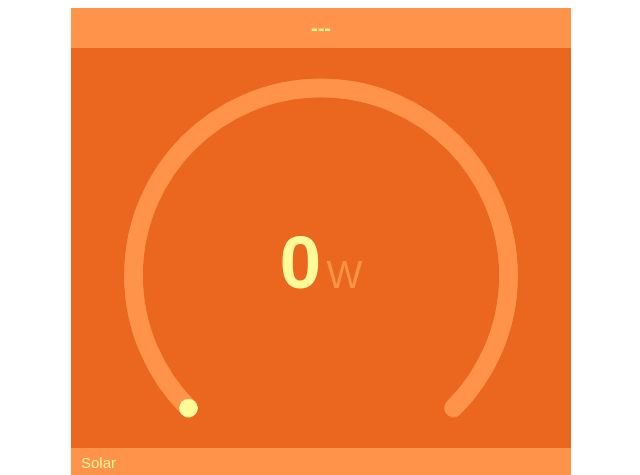
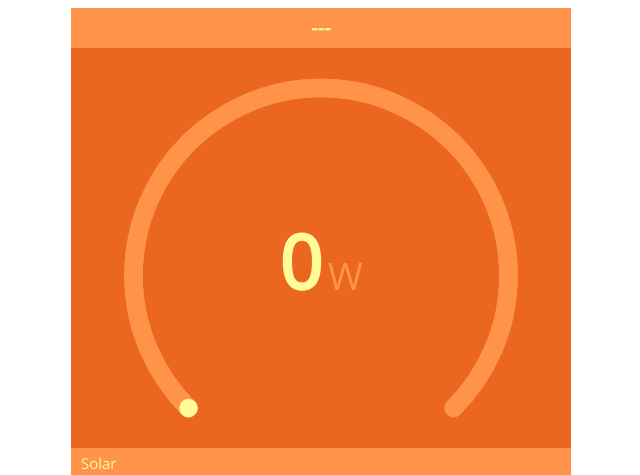
Before and after one commit to pmcg31/esp32_victron_test, a plain HTML site: page data/index.html in a window 1280 px wide. Shown: the top 475 px of the page, 319-959 px from the left. Drawn offline with nearby package versions, Linux system fonts and the light colour scheme.

Commit message:
Changed font

```diff
--- a/data/index.html
+++ b/data/index.html
@@ -1,6 +1,11 @@
 <html>
   <head>
     <title>esp32</title>
+
+    <link
+      href="https://fonts.googleapis.com/css?family=Open+Sans:300&display=swap"
+      rel="stylesheet"
+    />
 
     <script language="javascript" type="text/javascript">
       class DashMeter {
@@ -17,8 +22,11 @@
           this._arcLen = Math.PI * 2 * 0.75;
           this._lineWidth = this._canvas.width / 27;
           this._largeFontSize = Math.round(this._canvas.width * 0.15);
-          this._largeFont = "bold " + this._largeFontSize + "px Arial";
-          this._smallFont = Math.round(this._largeFontSize / 2) + "px Arial";
+          this._fontFamily = "Arial";
+          this._largeFont =
+            "bold " + this._largeFontSize + "px " + this._fontFamily;
+          this._smallFont =
+            Math.round(this._largeFontSize / 2) + "px " + this._fontFamily;
           this._radius = (this._canvas.width * 0.75) / 2;
           let sagitta = this._radius * (1 - Math.cos(Math.PI / 4));
           let arcHeight = this._radius * 2 - sagitta;
@@ -66,6 +74,21 @@
 
         set meterEmpty(color) {
           this._meterEmpty = color;
+        }
+
+        get fontFamily() {
+          return this._fontFamily;
+        }
+
+        set fontFamily(fontFamily) {
+          this._fontFamily = fontFamily;
+          this._largeFont =
+            "bold " + this._largeFontSize + "px '" + this._fontFamily + "'";
+          this._smallFont =
+            Math.round(this._largeFontSize / 2) +
+            "px '" +
+            this._fontFamily +
+            "'";
         }
 
         draw() {
@@ -191,8 +214,10 @@
         updateSizes() {
           this._lineWidth = this._canvas.width / 27;
           this._largeFontSize = Math.round(this._canvas.width * 0.15);
-          this._largeFont = "bold " + this._largeFontSize + "px Arial";
-          this._smallFont = Math.round(this._largeFontSize / 2) + "px Arial";
+          this._largeFont =
+            "bold " + this._largeFontSize + "px " + this._fontFamily;
+          this._smallFont =
+            Math.round(this._largeFontSize / 2) + "px " + this._fontFamily;
           this._radius = (this._canvas.width * 0.75) / 2;
           let sagitta = this._radius * (1 - Math.cos(Math.PI / 4));
           let arcHeight = this._radius * 2 - sagitta;
@@ -237,6 +262,7 @@
         meter.background = "#eb661e";
         meter.foreground = "#fffb99";
         meter.meterEmpty = "#ff934a";
+        meter.fontFamily = "Open Sans";
         meter.value = "0";
         meter.label = "W";
 
@@ -394,7 +420,7 @@
         margin: auto;
         background-color: #eb661e;
         color: #fffb99;
-        font-family: "Arial";
+        font-family: "Open Sans";
         font-size: 12px;
       }
       .main_div {
```
